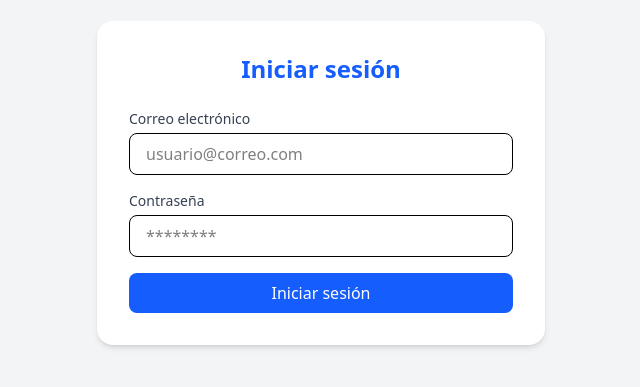
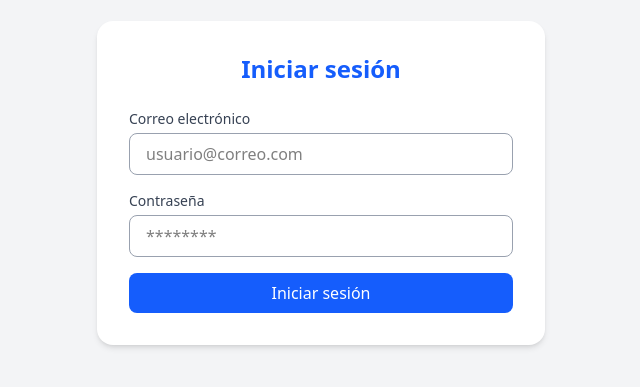
Before and after one commit to martinwilchesdev/hospital-frontend, a React (Vite) app: page /login in a window 1280 px wide. Shown: the part 217-604 px from the top of the page, without its empty margins (319-959 px from the left). Built offline with nearby package versions, Linux system fonts and the light colour scheme.

Commit message:
Formulario de inicio de sesión

```diff
--- a/package.json
+++ b/package.json
@@ -14,6 +14,7 @@
     "axios": "^1.9.0",
     "react": "^19.1.0",
     "react-dom": "^19.1.0",
+    "react-router-dom": "^7.6.0",
     "tailwindcss": "^4.1.7"
   },
   "devDependencies": {
--- a/src/App.jsx
+++ b/src/App.jsx
@@ -1,11 +1,17 @@
-import { Login } from "./pages/Login"
+import { Route, BrowserRouter as Router, Routes } from 'react-router-dom'
+import { Login } from './pages/Login'
 
 // componente principal de la aplicacion
 function App() {
   return (
-    <>
-      <Login />
-    </>
+    // se envuelve toda la aplicacion en el router
+    <Router>
+      {/* definicion de rutas */}
+      <Routes>
+        {/* ruta para el login */}
+        <Route path='/login' element={<Login />} />
+      </Routes>
+    </Router>
   )
 }
 
--- a/src/pages/Login.jsx
+++ b/src/pages/Login.jsx
@@ -17,7 +17,7 @@ export const Login = () => {
 
             localStorage.setItem('token', response.data)
         } catch(error) {
-            alert('Credenciales de inicio de sesión incorrectas')
+            alert(error.response.data.message ?? 'Ocurrio un error al realizar el inicio de sesión')
         }
     }
 
@@ -37,7 +37,7 @@ export const Login = () => {
                         type="email"
                         value={email}
                         onChange={e => setEmail(e.target.value)}
-                        className="w-full px-4 py-2 border rounded-lg focus:outline-none focus:ring-2 focus:ring-blue-500"
+                        className="w-full px-4 py-2 border border-gray-400 rounded-lg focus:outline-none focus:ring-2 focus:ring-blue-500"
                         placeholder="usuario@correo.com"
                     />
                 </div>
@@ -51,7 +51,7 @@ export const Login = () => {
                         type="password"
                         value={password}
                         onChange={e => setPassword(e.target.value)}
-                        className="w-full px-4 py-2 border rounded-lg focus:outline-none focus:ring-2 focus:ring-blue-500"
+                        className="w-full px-4 py-2 border border-gray-400 rounded-lg focus:outline-none focus:ring-2 focus:ring-blue-500"
                         placeholder="********"
                     />
                 </div>
```
Also changed, not shown: 2 other files (tests, documents, lock files or other folders).
